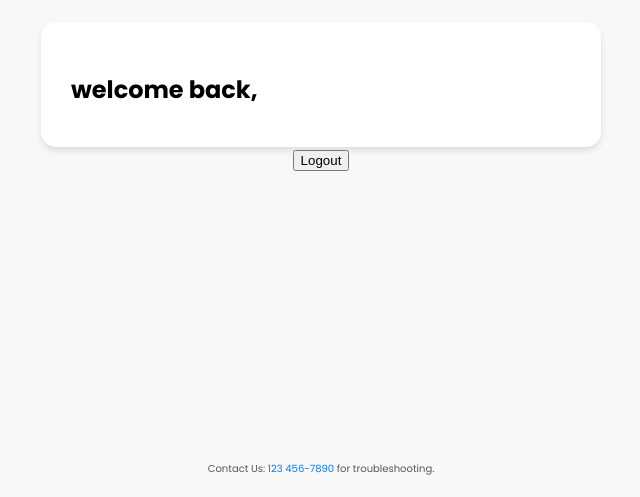
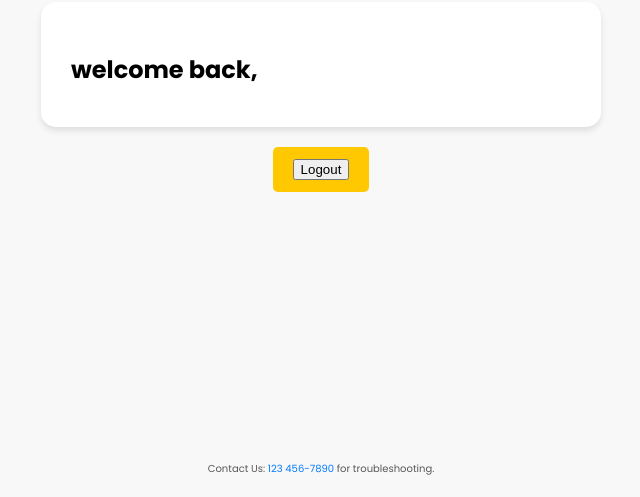
Before and after one commit to Jessica-Morcos/AlphaBizUserVerification, a React (Create React App) app in the folder alphabizuserverification/: page /dashboard in a window 1280 px wide. Shown: the part 303-800 px from the top of the page, without its empty margins (319-959 px from the left). Built offline with nearby package versions, Linux system fonts and the light colour scheme; no server answers.

Commit message:
dashboard and logout stylings

```diff
--- a/alphabizuserverification/src/components/Dashboard.js
+++ b/alphabizuserverification/src/components/Dashboard.js
@@ -18,7 +18,10 @@ const Dashboard = () => {
               <h1>{user?.name}</h1>
             </div>
           </div>
-          <Logout />
+          <div className="logout__button">
+             <Logout />
+          </div>
+
         </div>
       )
 }
```
